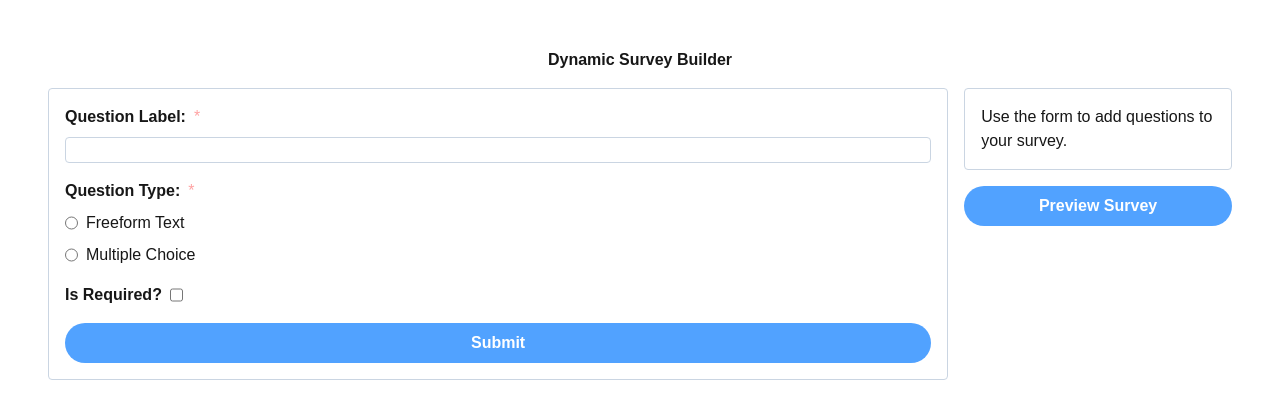
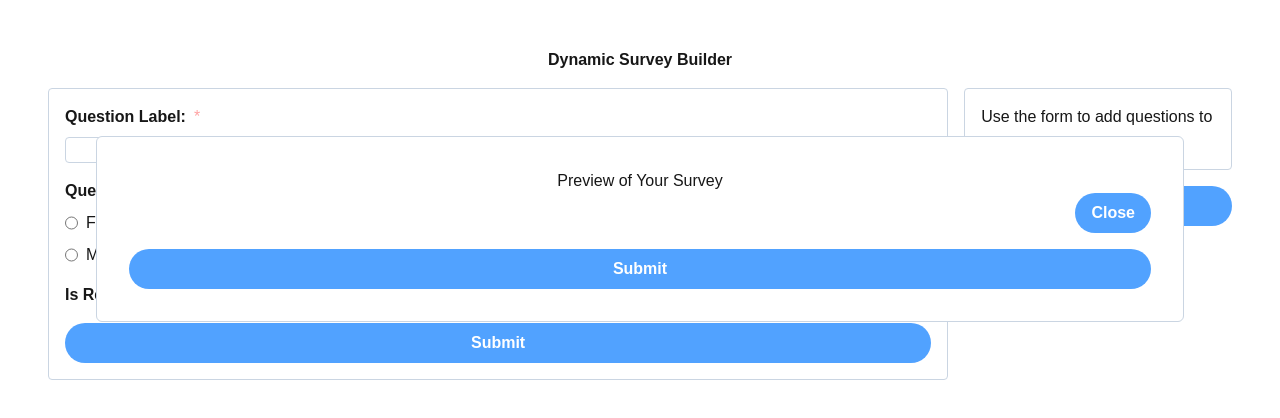
Before and after one commit to arielleslatus/dynamic-survey-builder, a Next.js app in the folder dynamic-survey-builder-app/: page / in a window 1280 px wide. Both pictures are taken after a click on the button "Preview Survey". Shown: the top 418 px of the page. Built offline with nearby package versions, Linux system fonts and the light colour scheme.

Commit message:
preview modal with json response

```diff
--- a/dynamic-survey-builder-app/templates/PageTemplate/index.tsx
+++ b/dynamic-survey-builder-app/templates/PageTemplate/index.tsx
@@ -4,6 +4,7 @@ import { useState } from "react";
 import { AddQuestionForm } from "../AddQuestionForm";
 import { QuestionList } from "../QuestionList";
 import { Button } from "@/components/Button";
+import { PreviewModal } from "../PreviewModal";
 
 export enum QuestionType {
   FREEFORM_TEXT = "Freeform Text",
@@ -21,6 +22,8 @@ export type Question = {
 export const PageTemplate: React.FC = () => {
   const [count, setCount] = useState<number>(1);
   const [questions, setQuestions] = useState<Question[]>([]);
+  // TODO: make nicely greyed out background when preview is open
+  const [isPreviewOpen, setIsPreviewOpen] = useState<boolean>(false);
 
   const addNewQuestion = (newQuestion: Omit<Question, "id">) => {
     setQuestions([...questions, { ...newQuestion, id: count }]);
@@ -59,8 +62,17 @@ export const PageTemplate: React.FC = () => {
               onUpdateQuestion={updateQuestion}
             />
             {/* TODO: disable when questions.length === 0 */}
-            <Button text="Preview Survey" onClick={() => undefined} />
+            <Button
+              text="Preview Survey"
+              onClick={() => setIsPreviewOpen(true)}
+            />
           </div>
+          {isPreviewOpen && (
+            <PreviewModal
+              questions={questions}
+              onClose={() => setIsPreviewOpen(false)}
+            />
+          )}
         </div>
       </div>
     </div>
--- /dev/null
+++ b/dynamic-survey-builder-app/templates/PreviewModal/PreviewQuestion/index.tsx
@@ -0,0 +1,52 @@
+import { RadioGroup } from "@/components/RadioGroup";
+import { TextInput } from "@/components/TextInput";
+import { Question, QuestionType } from "@/templates/PageTemplate";
+import { useMemo } from "react";
+
+type PreviewQuestionProps = {
+  question: Question;
+  answerValue?: string;
+  onChangeAnswer: (questionId: number, answerValue: string) => void;
+};
+
+export const PreviewQuestion: React.FC<PreviewQuestionProps> = ({
+  question,
+  answerValue,
+  onChangeAnswer,
+}) => {
+  const radios = useMemo(() => {
+    return (
+      question.multipleChoiceOptions?.map((c, i) => {
+        return {
+          id: i.toString(),
+          checked: answerValue === c,
+          labelText: c,
+          value: c,
+        };
+      }) || []
+    );
+  }, [question.multipleChoiceOptions, answerValue]);
+
+  return (
+    <div key={question.id}>
+      {question.type === QuestionType.FREEFORM_TEXT && (
+        <TextInput
+          label={question.label}
+          name={question.label}
+          isRequired={question.isRequired}
+          value={answerValue}
+          onChange={(value) => onChangeAnswer(question.id, value)}
+        />
+      )}
+      {question.type === QuestionType.MULTIPLE_CHOICE && (
+        <RadioGroup
+          isRequired={question.isRequired}
+          onChange={(value) => onChangeAnswer(question.id, value)}
+          labelText={question.label}
+          groupName={question.id + question.label}
+          radios={radios}
+        />
+      )}
+    </div>
+  );
+};
--- /dev/null
+++ b/dynamic-survey-builder-app/templates/PreviewModal/index.tsx
@@ -0,0 +1,77 @@
+import { Button } from "@/components/Button";
+import React, { useState } from "react";
+import { Question } from "../PageTemplate";
+import { PreviewQuestion } from "./PreviewQuestion";
+
+export type Answer = {
+  questionId: number;
+  answerValue: string;
+};
+
+export type SubmittedAnswer = {
+  question: Question;
+  answerValue: string;
+};
+
+type PreviewModalProps = {
+  questions: Question[];
+  onClose: () => void;
+};
+
+export const PreviewModal: React.FC<PreviewModalProps> = ({
+  questions,
+  onClose,
+}) => {
+  const [answers, setAnswers] = useState<Map<number, Answer>>(
+    new Map<number, Answer>()
+  );
+  const [response, setResponse] = useState<SubmittedAnswer[]>([]);
+
+  const updateAnswer = (questionId: number, answerValue: string) => {
+    const answersCopy = new Map(answers);
+    answersCopy.set(questionId, { questionId, answerValue });
+    setAnswers(answersCopy);
+  };
+
+  const onSubmit = () => {
+    const submitted: SubmittedAnswer[] = [];
+    answers.forEach((value, key) => {
+      const question = questions.find((q) => q.id === key);
+      if (question) {
+        submitted.push({
+          question: question,
+          answerValue: value.answerValue,
+        });
+      }
+    });
+    setResponse(submitted);
+  };
+
+  return (
+    <div
+      className="flex flex-col absolute bg-white p-8 m-12 rounded-md border-1 border-slate-300 border-solid text-center"
+      style={{ width: "calc(100% - calc(0.25rem * 48))" }}
+    >
+      <p>Preview of Your Survey</p>
+      <div className="flex justify-end w-full">
+        <Button text="Close" onClick={onClose} />
+      </div>
+      <div className="flex flex-col gap-4">
+        <div className="flex flex-col gap-4">
+          {questions.map((q) => (
+            <PreviewQuestion
+              key={q.id}
+              question={q}
+              onChangeAnswer={updateAnswer}
+              answerValue={answers.get(q.id)?.answerValue}
+            />
+          ))}
+        </div>
+        <Button text="Submit" onClick={onSubmit} />
+        {response.length > 0 && (
+          <p>Your Response: {JSON.stringify(response)}</p>
+        )}
+      </div>
+    </div>
+  );
+};
```
